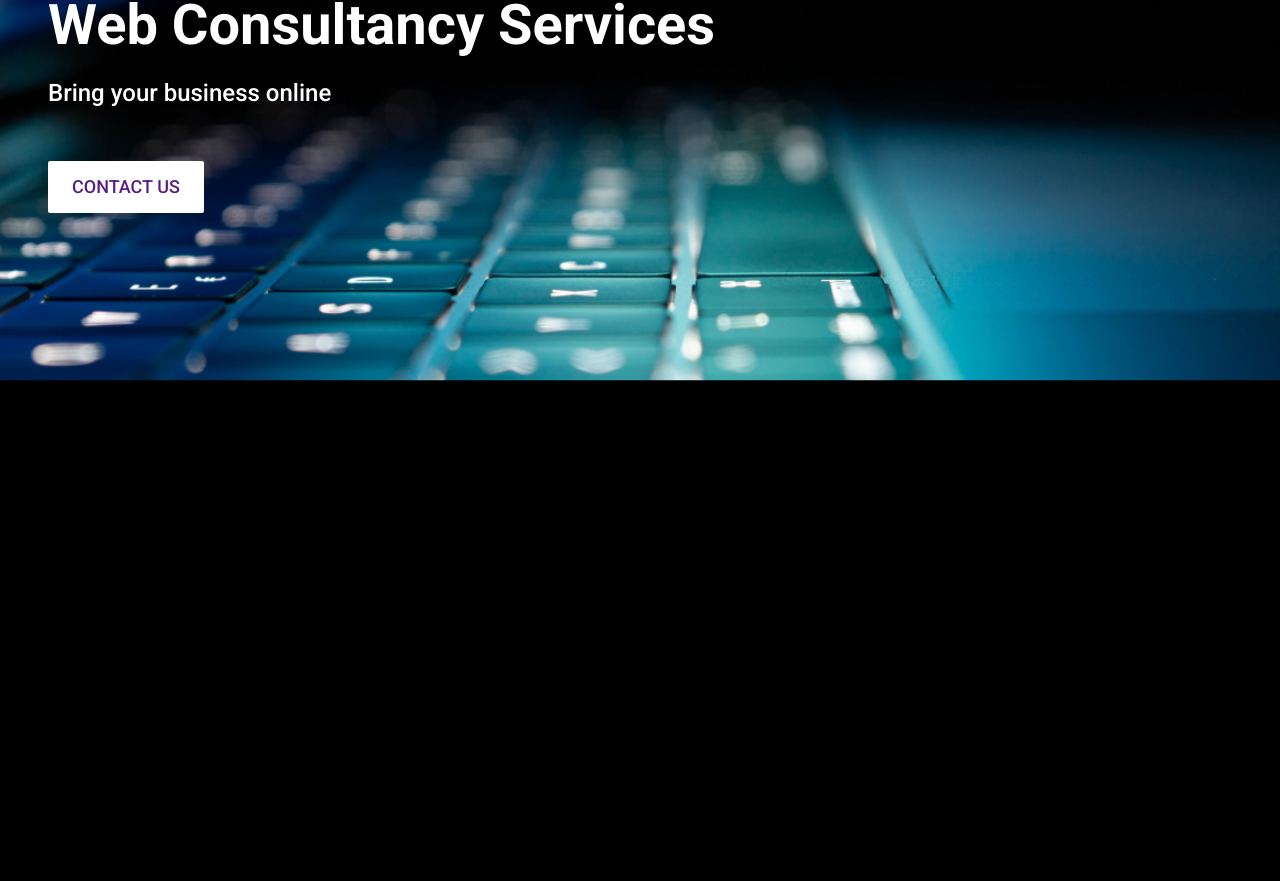
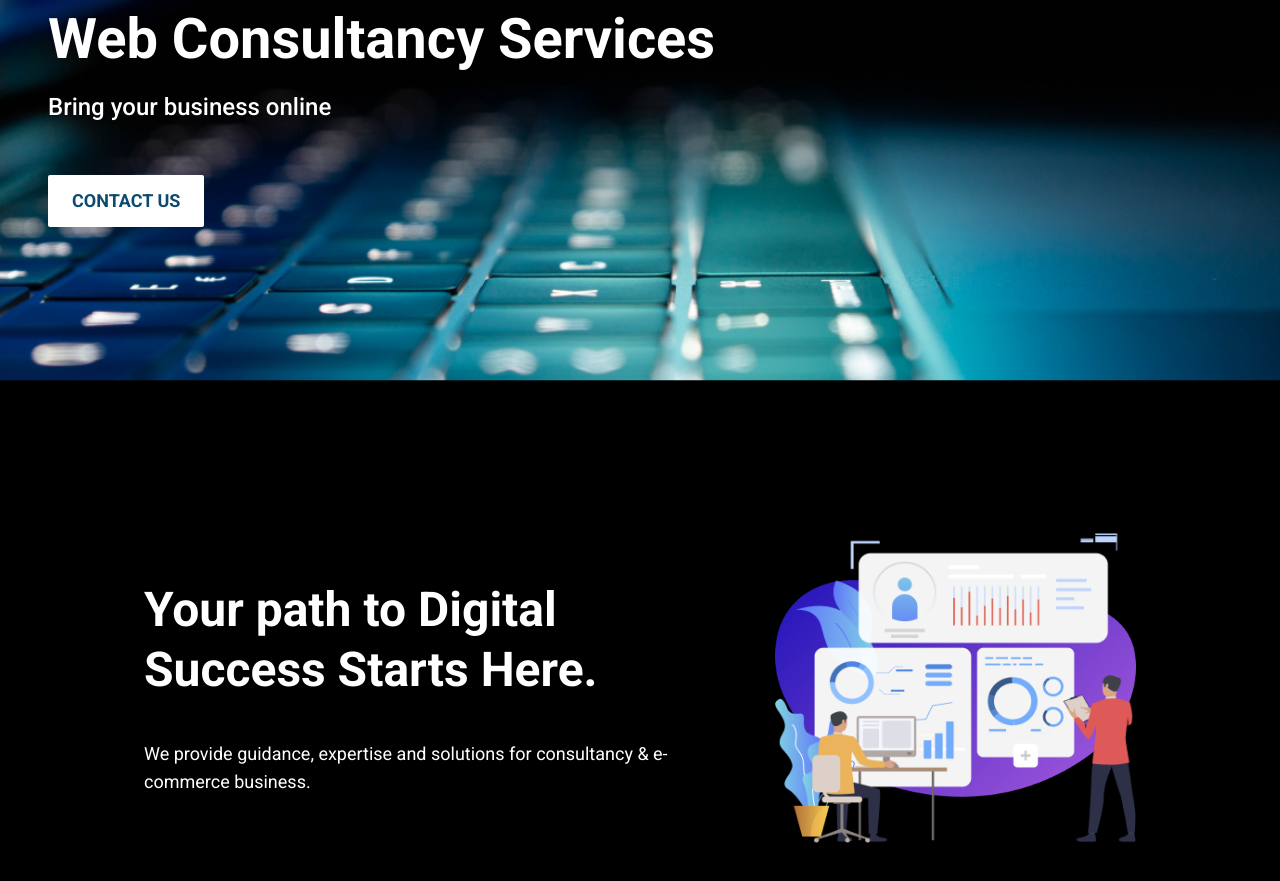
Before and after one commit to dazzlerabhi30800/wcs-clone-react, a React (Vite) app: page / in a window 1280 px wide. Shown: the part 171-1052 px from the top of the page. Before the commit the page ends 800 px from the top, so only its background shows below. Built offline with nearby package versions, Linux system fonts and the light colour scheme.

Commit message:
completed hero section of homepage

```diff
--- a/src/Styles/style.scss
+++ b/src/Styles/style.scss
@@ -20,6 +20,7 @@ body {
   height: 100%;
 }
 
+
 body {
   overflow-x: hidden;
   background-color: $background;
--- a/src/components/HeroSection.jsx
+++ b/src/components/HeroSection.jsx
@@ -1,12 +1,40 @@
+// import subHeroImg from "./src/assets/subHeroImg1.png";
 const HeroSection = ({ img, heading, subHeading }) => {
   return (
-    <section
-      style={{ backgroundImage: `url(${img})` }}
-      className="flex flex-col gap-5 justify-center items-start h-[70vh]  bg-cover bg-center px-6 md:px-12"
-    >
-      <h1 className="text-3xl md:text-4xl lg:text-[3rem] xl:text-[3.5rem] font-bold">{heading}</h1>
-      <p className="md:text-lg lg:text-xl xl:mt-3 xl:text-2xl font-medium">{subHeading}</p>
-      <button className="bg-white py-2 px-4 md:py-3 md:px-6 rounded-sm uppercase shadow-sm mt-8 text-purple-900 lg:text-lg font-medium transition duration-200 linear hover:bg-sky-500 hover:text-white">Contact Us</button>
+    <section>
+      <div
+        style={{ backgroundImage: `url(${img})` }}
+        className="flex flex-col gap-5 justify-center items-start h-[60vh] md:h-[70vh]  bg-cover bg-center px-6 md:px-12"
+      >
+        <h1 className="text-3xl md:text-4xl mt-7 lg:text-[3rem] xl:text-[3.5rem] font-bold">
+          {heading}
+        </h1>
+        <p className="md:text-lg lg:text-xl xl:mt-3 xl:text-2xl font-medium">
+          {subHeading}
+        </p>
+        <button className="bg-white py-2 px-4 md:py-3 md:px-6 rounded-sm uppercase shadow-sm mt-8 text-sky-900 lg:text-lg font-semibold transition duration-200 linear hover:bg-sky-500 hover:text-white">
+          Contact Us
+        </button>
+      </div>
+      {/* Sub Hero Section */}
+      <div className="flex flex-col md:flex-row gap-10 md:gap-20 text-center md:text-left p-16 md:p-24 xl:p-36 items-center justify-center">
+        <div className="flex flex-col gap-10 md:basis-1/2">
+          <h2 className="font-bold text-4xl lg:w-[20ch] md:text-[2.3rem] lg:text-[3rem] lg:leading-[60px]">
+            Your path to Digital Success Starts Here.
+          </h2>
+          <p className="md:text-lg">
+            We provide guidance, expertise and solutions for consultancy &
+            e-commerce business.
+          </p>
+        </div>
+        <div className="flex justify-center items-center grow md:grow-0 md:basis-1/2 bg-[url('./src/assets/home-img/subHeroImage2.png')] bg-no-repeat bg-contain md:bg-fill bg-center">
+          <img
+            className="object-cover w-[100%] max-h-[400px] max-w-[400px]"
+            src="./src/assets/home-img/subHeroImg1.png"
+            alt="Digital Success"
+          />
+        </div>
+      </div>
     </section>
   );
 };
```
Also changed, not shown: src/assets/home-img/subHeroImage2.png (added), src/assets/home-img/subHeroImg1.png (added).
